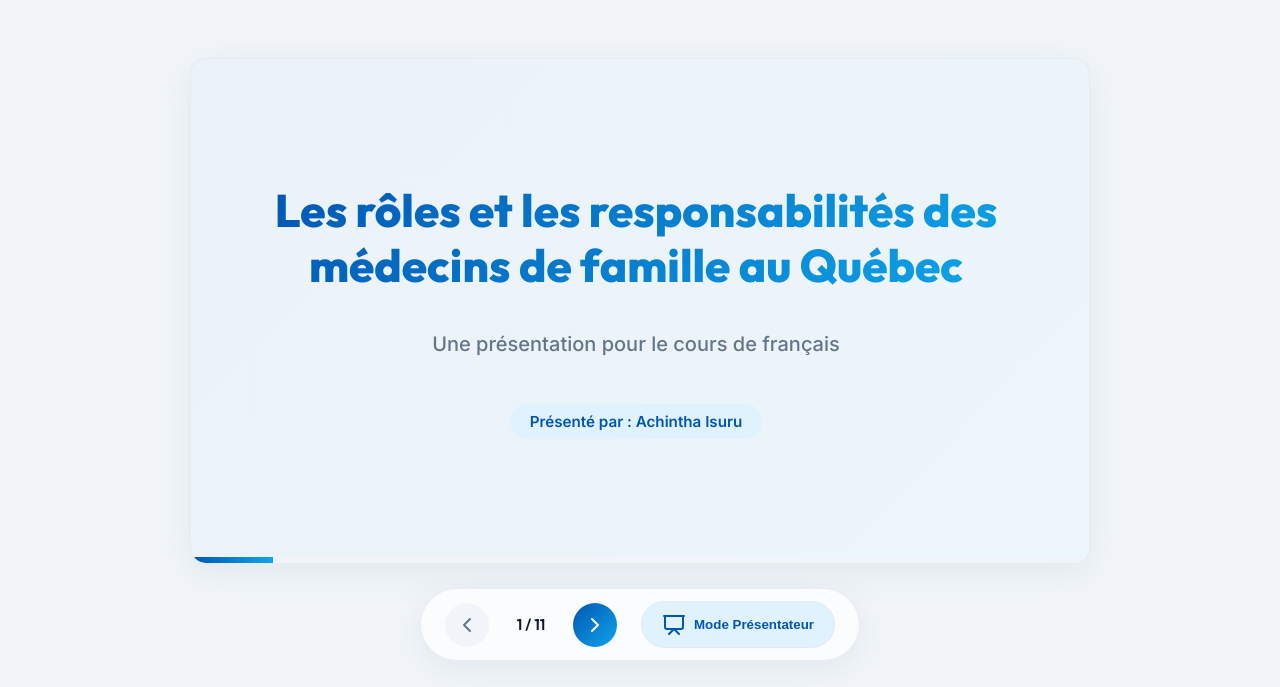
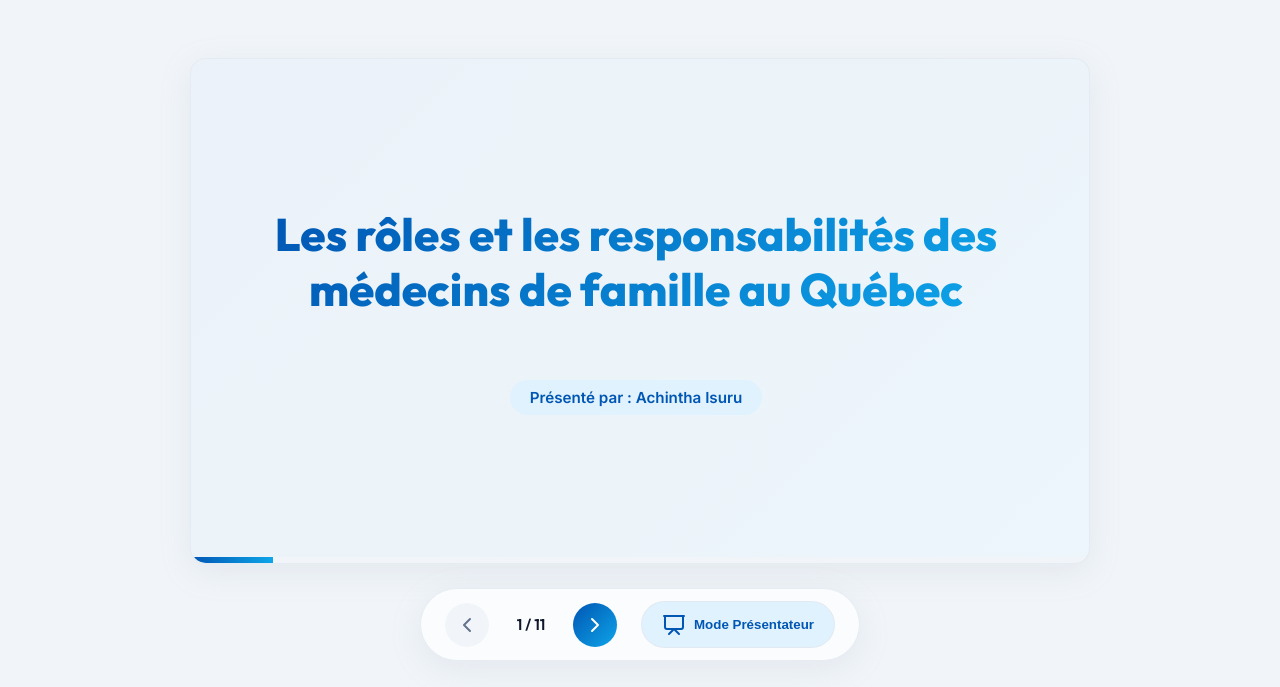
Before and after one commit to Achintha444/roles_and_responsibilities_of_family_physicians_in_Quebec, a plain HTML site: page index.html in a window 1280 px wide. Shown: the part 77-764 px from the top of the page. Drawn offline with nearby package versions, Linux system fonts and the light colour scheme.

Commit message:
docs: remove presentation subtitle from the title slide

```diff
--- a/index.html
+++ b/index.html
@@ -53,7 +53,6 @@
         <section class="slide active slide-title-layout" data-slide="1">
           <div class="slide-left">
             <h2>Les rôles et les responsabilités des médecins de famille au Québec</h2>
-            <p class="slide-subtitle">Une présentation pour le cours de français</p>
             <span class="presenter-name">Présenté par : Achintha Isuru</span>
           </div>
         </section>
```
Also changed, not shown: 1 other file.
